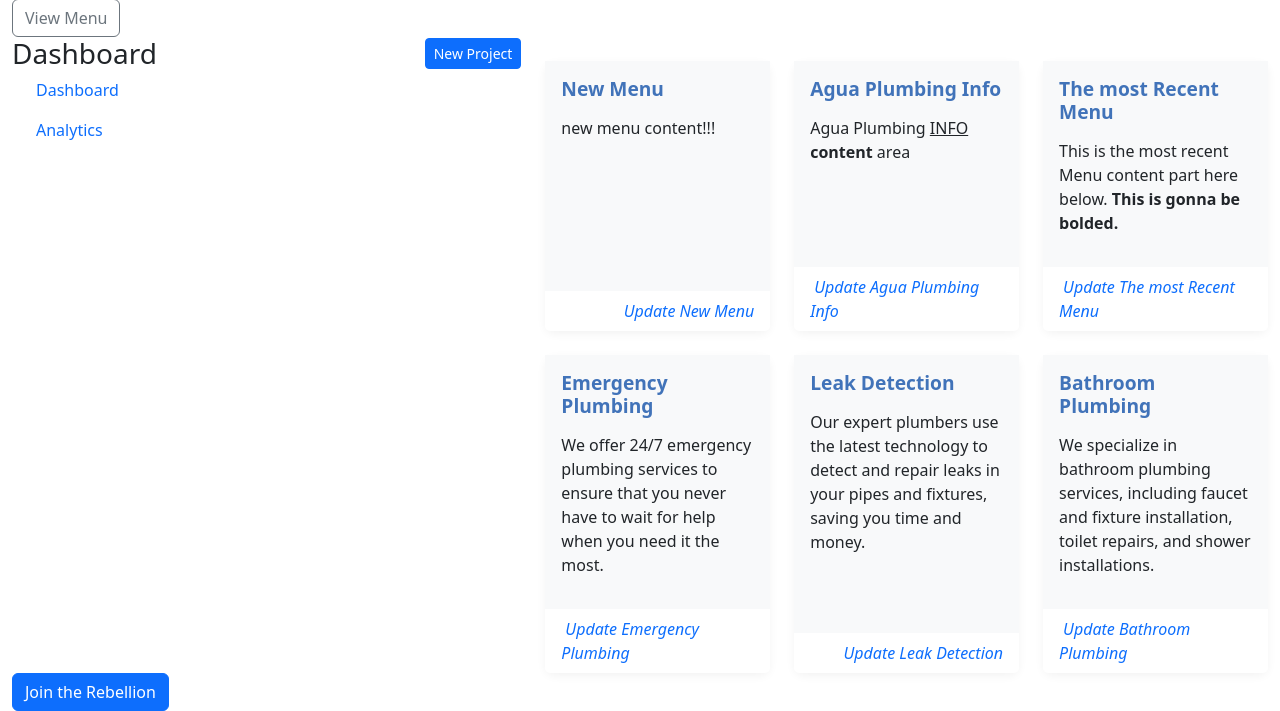
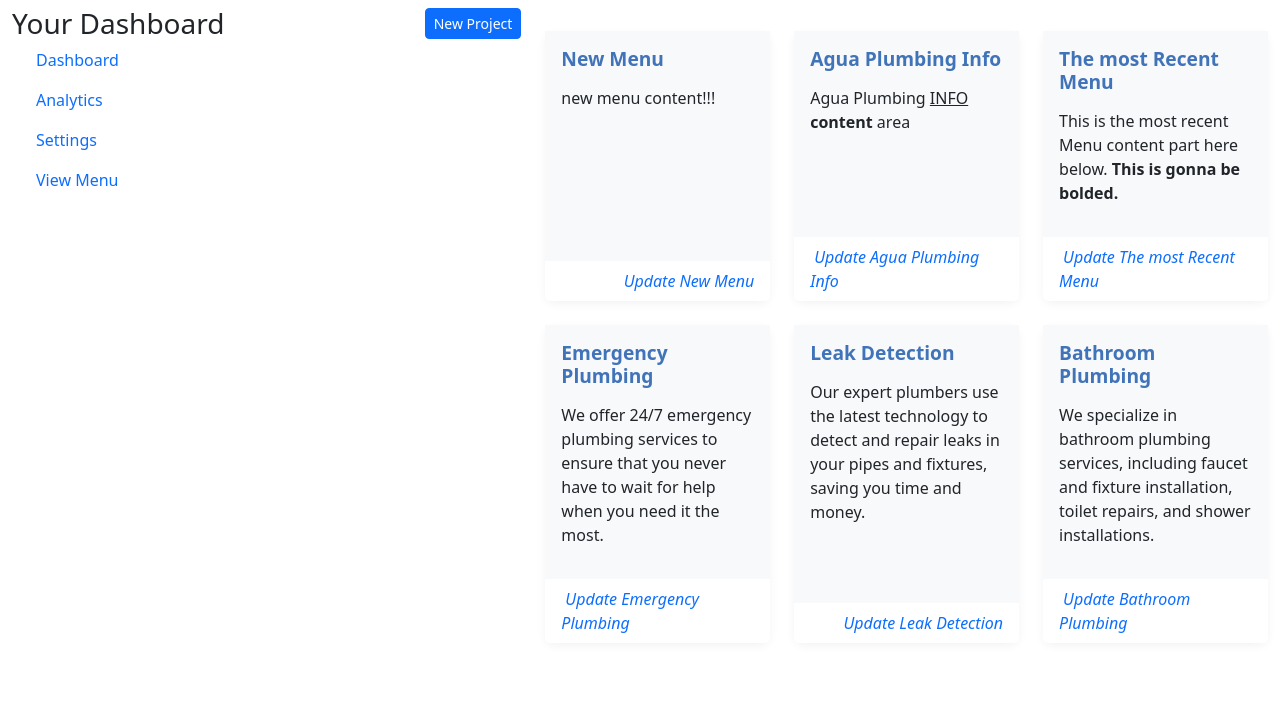
Before and after one commit to nathanaeltchamba/aguaplumbing, a Django app: page /dashboard/ in a window 1280 px wide. Shown: the part 129-840 px from the top of the page. After the commit the page ends 762 px from the top, so only its background shows below. Run offline with Django 4.2, Linux system fonts and the light colour scheme; a user stored in the database is signed in; data comes from the database, SQL or seed files in the repository; data that the repository does not hold is empty; some libraries are stand-ins or nearby versions; grey boxes are pictures that could not be loaded.

Commit message:
a few more touches on the dashbaord, will start working towards contact section

```diff
--- a/base/templates/dashboard.html
+++ b/base/templates/dashboard.html
@@ -2,9 +2,9 @@
 
 {% block content %}
 
-<div class="container-fluid">
-    <button class="btn btn-outline-secondary mt-2" type="button" data-bs-toggle="offcanvas" data-bs-target="#Id1"
-        aria-controls="Id1">View Menu</button>
+<div class="container-fluid mt-3">
+    <!-- <button class="btn btn-outline-secondary mt-2" type="button" data-bs-toggle="offcanvas" data-bs-target="#Id1"
+        aria-controls="Id1">View Menu</button> -->
 
     <div class="offcanvas offcanvas-start" data-bs-scroll="true" tabindex="-1" id="Id1"
         aria-labelledby="Enable both scrolling & backdrop">
@@ -37,8 +37,8 @@
             <div class="row">
                 <div class="sidebar">
                     <div class="d-flex justify-content-between align-items-center mb4">
-                        <h3 class="mb-0">Dashboard</h3>
-                        <button class="btn btn-sm btn-primary"><i class="fas fa-plus"></i>New Project</button>
+                        <h3 class="mb-0">Your Dashboard</h3>
+                        <a href="{% url 'create' %}" class="btn btn-sm btn-primary"><i class="fas fa-plus"></i>New Project</a>
                     </div>
                     <ul class="nav flex-column mb-4">
                         <li class="nav-item">
@@ -46,6 +46,13 @@
                         </li>
                         <li class="nav-item">
                             <a class="nav-link" href="#"><i class="fas fa-chart-line me-2"></i> Analytics</a>
+                        </li>
+                        <li class="nav-item">
+                            <a class="nav-link" href="#"><i class="fas fa-cog me-2"></i> Settings</a>
+                        </li>
+                        <li class="nav-item">
+                            <a class="nav-link" data-bs-toggle="offcanvas" data-bs-target="#Id1"
+                                aria-controls="Id1" style="cursor: pointer;"><i class="fas fa-angle-double-left me-2"></i>View Menu</a>
                         </li>
                     </ul>
                 </div>
@@ -113,41 +120,6 @@
             </section>
         </div>
     </div>
-    <button class="btn btn-primary btn-starwars">Join the Rebellion</button>
-
-    <!-- <div class="container-fluid">
-        <div class="row">
-            <div class="col-lg-2 col-md-3 sidebar">
-                <div class="d-flex justify-content-between align-items-center mb-4">
-                    <h3 class="mb-0">Dashboard</h3>
-                    <button class="btn btn-sm btn-primary"><i class="fas fa-plus"></i> New Project</button>
-                </div>
-                <ul class="nav flex-column mb-4">
-                    <li class="nav-item">
-                        <a class="nav-link active" href="#"><i class="fas fa-tachometer-alt me-2"></i> Dashboard</a>
-                    </li>
-                    <li class="nav-item">
-                        <a class="nav-link" href="#"><i class="fas fa-chart-line me-2"></i> Analytics</a>
-                    </li>
-                    <li class="nav-item">
-                        <a class="nav-link" href="#"><i class="fas fa-cog me-2"></i> Settings</a>
-                    </li>
-                </ul>
-                <h6 class="sidebar-heading mb-3">Projects</h6>
-                <ul class="nav flex-column">
-                    <li class="nav-item">
-                        <a class="nav-link" href="#"><i class="fas fa-tasks me-2"></i> Active Projects</a>
-                    </li>
-                    <li class="nav-item">
-                        <a class="nav-link" href="#"><i class="fas fa-check-circle me-2"></i> Completed Projects</a>
-                    </li>
-                    <li class="nav-item">
-                        <a class="nav-link" href="#"><i class="fas fa-trash me-2"></i> Deleted Projects</a>
-                    </li>
-                </ul>
-            </div>
-        </div>
-    </div> -->
 
 </div>
 
--- a/base/urls.py
+++ b/base/urls.py
@@ -1,6 +1,6 @@
 from django.urls import path
 
-from .views import (Home, CustomLoginView, DashboardView, AddMenuView, MenuListView,
+from .views import (Home, CustomLoginView, DashboardView, CreationView, AddMenuView, MenuListView,
                     MenuDetailView, MenuUpdateView, MenuDelete,
                     AddServiceView, ServiceDetailView, ServiceUpdateView, ServiceDeleteView)
 
@@ -16,6 +16,7 @@ urlpatterns = [
     path('menu/<slug:slug>/delete/', MenuDelete.as_view(), name='menu-delete'),
     path('service/<slug:slug>/delete/', ServiceDeleteView.as_view(), name='service-delete'),
     path('dashboard/', DashboardView.as_view(), name='dashboard'),
+    path('create/', CreationView.as_view(), name='create'),
     path('menulist/', MenuListView.as_view(), name='menu-list'),
     path('login/', CustomLoginView.as_view(), name='login')
 ]
--- a/base/views.py
+++ b/base/views.py
@@ -174,7 +174,7 @@
         form.instance.author = self.request.user
         return super().form_valid(form)
 
-
+# MISC VIEWS -----------------------------------------
 class DashboardView(LoginRequiredMixin, TemplateView):
     template_name = 'dashboard.html'
 
@@ -184,3 +184,6 @@
         context['aboutus'] = About.objects.first()
         context['services'] = Service.objects.all()
         return context
+
+class CreationView(LoginRequiredMixin, TemplateView):
+    template_name = 'create-page.html'
```
Also changed, not shown: base/templates/create-page.html (added, +18 -0 lines).
